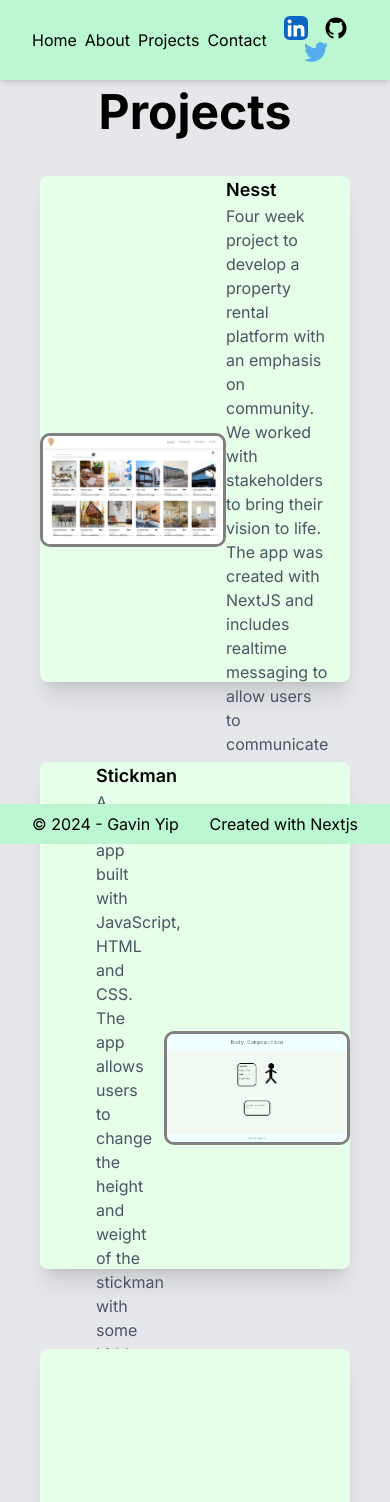
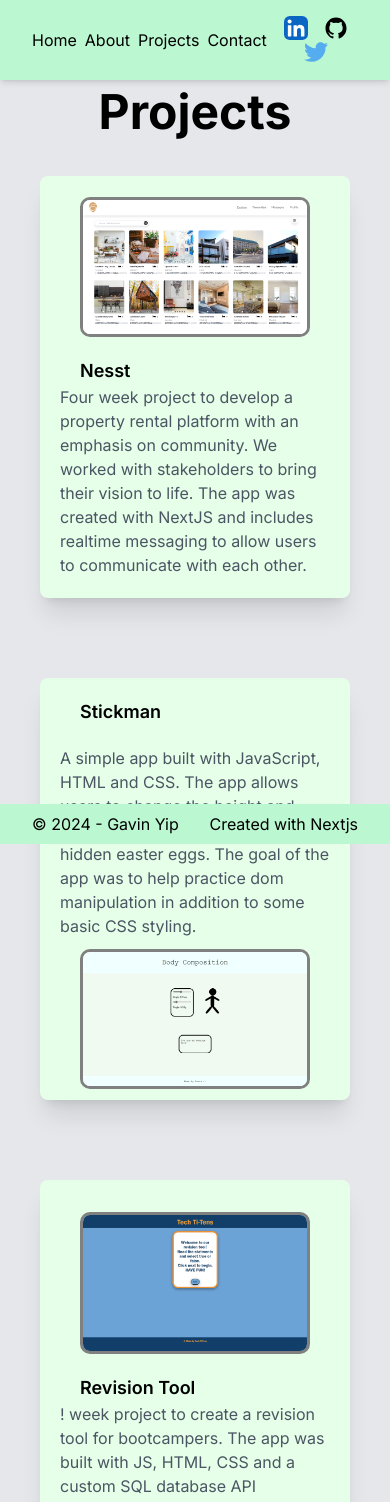
Before and after one commit to Gavinpiy/portfolio, a Next.js app: page /projects in a window 390 px wide. Shown: the top 1502 px of the page. Built offline with nearby package versions, Linux system fonts and the light colour scheme.

Commit message:
project page mobile styling

```diff
--- a/app/about/page.jsx
+++ b/app/about/page.jsx
@@ -1,6 +1,6 @@
 const About = () => {
   return (
-    <div className=" flex flex-col justify-center items-center flex-wrap gap-4 w-full h-full pt-12 font-montserrat">
+    <div className=" flex flex-col justify-center items-center flex-wrap gap-10 w-full h-full pt-12 font-montserrat">
       <h1 className="font-semibold">About Me</h1>
       <p className="flex justify-center px-8">
         I earned my Master's in Pharmacy from King's College London and worked
--- a/components/Project.jsx
+++ b/components/Project.jsx
@@ -7,13 +7,15 @@ import { motion } from "framer-motion";
 
 const Project = ({ project, index }) => {
   return (
-    <div className="grid grid-cols-10 items-center w-full h-[60vh] justify-center rounded-lg shadow-xl"
-    style={{ backgroundColor: '#e6ffe8' }}>
+    <div
+      className="flex flex-col lg:grid grid-cols-10 items-center w-full h-[50vh] lg:h-[60vh] justify-center rounded-lg shadow-xl"
+      style={{ backgroundColor: "#e6ffe8" }}
+    >
       {index % 2 === 0 ? (
         <>
-          <div className="relative col-span-6 justify-center h-full w-full flex items-center rounded-lg">
+          <div className=" lg:relative lg:col-span-6 justify-center lg:h-full w-full flex items-center rounded-lg">
             <motion.div
-              className="flex justify-center items-center"
+              className="flex items-center px-10 flex-col"
               whileHover={{ scale: 1.05 }}
             >
               <Link href={project.deployed || "#"}>
@@ -25,7 +27,7 @@ const Project = ({ project, index }) => {
                   style={{
                     objectFit: "cover",
                     borderRadius: "10px",
-                    border: "3px solid gray"
+                    border: "3px solid gray",
                   }}
                   loading="lazy"
                   className="rounded-lg"
@@ -34,21 +36,21 @@ const Project = ({ project, index }) => {
             </motion.div>
           </div>
           <div className="col-span-4">
-            <h1 className="text-lg font-semibold">{project.title}</h1>
+            <h1 className="text-lg font-semibold px-10 pt-5 ">{project.title}</h1>
 
-            <p className="text-gray-600 pr-5">{project.description}</p>
+            <p className="text-gray-600 px-5">{project.description}</p>
           </div>
         </>
       ) : (
         <>
-          <div className="ml-14 col-span-4">
-            <h1 className="text-lg font-semibold">{project.title}</h1>
-            <p className="text-gray-600 pr-5">{project.description}</p>
+          <div className="lg:ml-14 col-span-4">
+            <h1 className="text-lg font-semibold px-10 pt-5 ">{project.title}</h1>
+            <p className="text-gray-600 px-5 pt-5">{project.description}</p>
           </div>
           <div className="relative col-span-6 justify-center h-full w-full flex items-center rounded-lg">
             <div className="flex justify-center items-center">
               <motion.div
-                className="flex justify-center items-center"
+                className="flex justify-center items-center px-10"
                 whileHover={{ scale: 1.05 }}
               >
                 <Link href={project.deployed || "#"}>
--- a/components/data.json
+++ b/components/data.json
@@ -12,7 +12,7 @@
     "id": "3",
     "url": "/images/Stickman.png",
     "title": "Stickman",
-    "description": "A simple app built with JavaScript, HTML and CSS. The app allows users to change the height and weight of the stickman with some hidden easter eggs.",
+    "description": "A simple app built with JavaScript, HTML and CSS. The app allows users to change the height and weight of the stickman with some hidden easter eggs. The goal of the app was to help practice dom manipulation in addition to some basic CSS styling.",
     "alt": "Stickman",
     "deployed": "https://stick-man.vercel.app/"
   },
@@ -20,7 +20,7 @@
     "id": "2",
     "url": "/images/Revision.png",
     "title": "Revision Tool",
-    "description": "Revision Tool Revision Tool Revision ToolRevision Tool Revision Tool Revision Tool ",
+    "description": "! week project to create a revision tool for bootcampers. The app was built with JS, HTML, CSS and a custom SQL database API deployed on render. The app also includes score tracker with colour changes with accessibility in mind.",
     "alt": "Revision Tool",
     "deployed": "https://bc15-w8-project-front-end-tech-ti-tens-tau.vercel.app/"
   },
```
